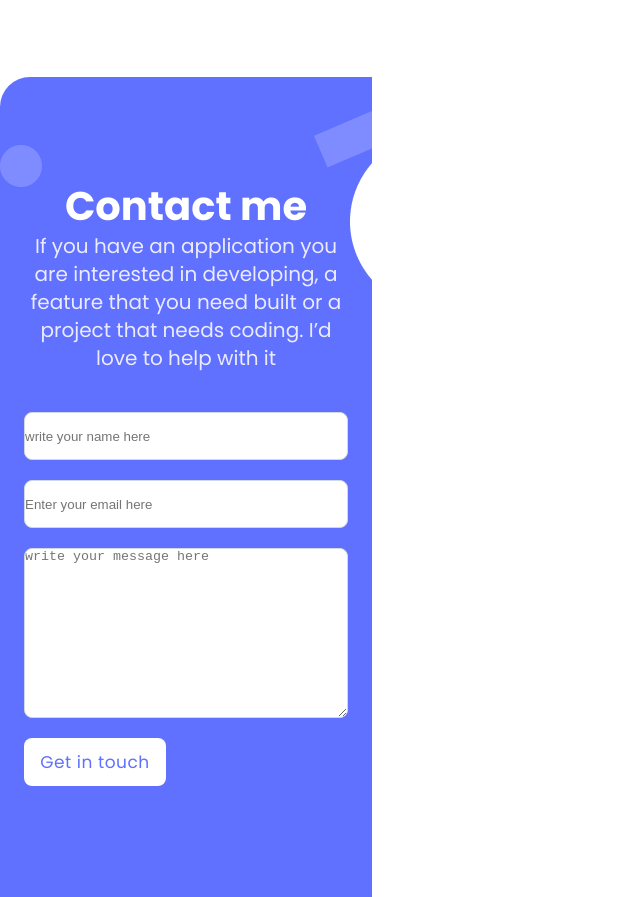
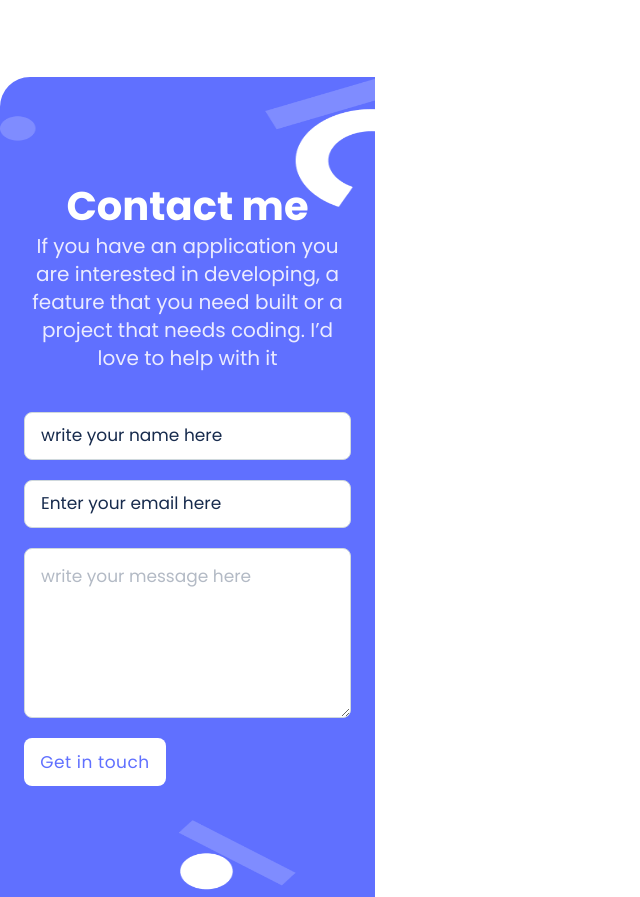
Before and after one commit to alphym/portfolio, a website: page index.html in a window 1280 px wide. Shown: the part 4042-4939 px from the top of the page, without its empty margins (0-640 px from the left). Drawn offline with Linux system fonts and the light colour scheme.

Commit message:
font-family change

```diff
--- a/index.html
+++ b/index.html
@@ -289,7 +289,8 @@
                 <form action="" method="post">
                     <input type="text" name="name" id="name" placeholder="write your name here" required maxlength="30">
                     <input type="email" name="email" id="email" placeholder="Enter your email here" required>
-                    <textarea name="message"  cols="30" rows="10" id="message" maxlength="500" required  placeholder="write your message here"></textarea>
+
+                    <textarea name="message" cols="30" rows="10" id="message" maxlength="500" required  placeholder="write your message here" type="text"></textarea>
                     <button>Get in touch</button>
                 </form>
         </section>
--- a/style.css
+++ b/style.css
@@ -435,12 +435,13 @@ hr.solid {
   margin-bottom: 10px;
 }
 .contact-me{
-    width: 372px;
+    width: 375px;
     height: 820px;
     background: #6070FF;
     background-image: url(./images/contact\ form\ .png);
     background-repeat: no-repeat;
-    background-size: inherit;
+    background-position: center;
+    background-size: 100% 100%;
     border-top-left-radius: 30px;
     padding-left: 24px;
     padding-right: 24px;
@@ -485,10 +486,43 @@ form input{
 
 
 }
-form input name{
-  margin-left: 16px;
-    padding-top: 2px;
-    padding-bottom: 2px;
+form input::placeholder{
+
+
+  font-family: 'Poppins', sans-serif;
+  font-style: normal;
+  font-weight: 400;
+  font-size: 17px;
+  line-height: 20px;
+  display: flex;
+  align-items: center;
+  color: #172B4D;
+  padding-left: 16px;
+
+}
+
+form textarea{
+  padding-left: 16px;
+  width: 327px;
+  height: 170px;
+  display:flex;
+  left: 0px;
+    right: 0px;
+    top: 0px;
+    bottom: 0px;
+  background: #FFFFFF;
+    border: 1px solid #CFD8DC;
+    border-radius: 8px;
+}
+form textarea::placeholder{
+    font-family: 'Poppins', sans-serif;
+    font-style: normal;
+    font-weight: 400;
+    font-size: 17px;
+    line-height: 24px;
+    color: #B3BAC5;
+    padding-top: 15px;
+
 }
 
 form textarea{
@@ -505,7 +539,7 @@ form button{
   background: #FFFFFF;
   border-radius: 8px;
   border: none;
-  font-family: 'Poppins';
+  font-family: 'Poppins', sans-serif;
   font-style: normal;
   font-weight: 500;
   font-size: 17px;
```
